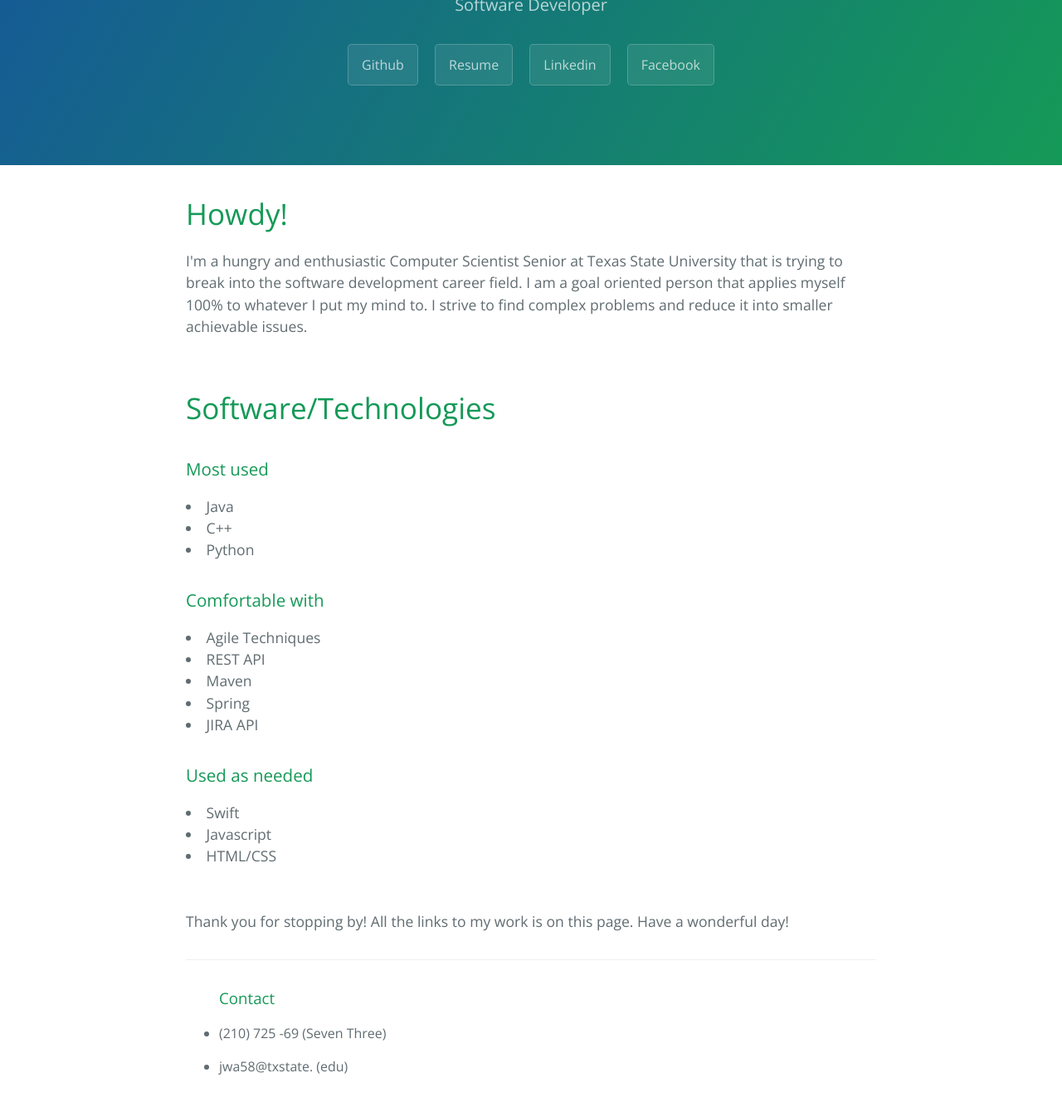
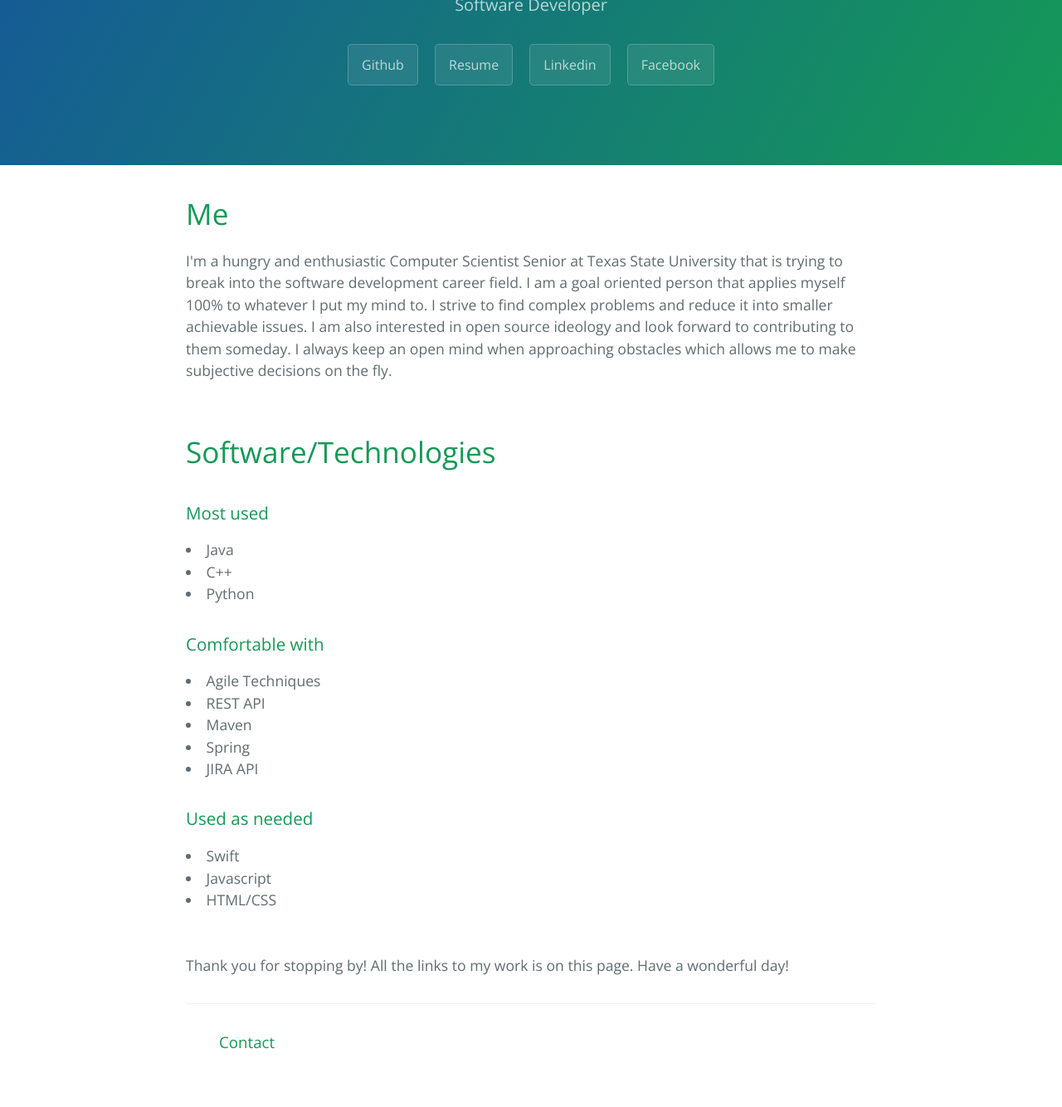
Before and after one commit to ayerswj/ayerswj.github.io, a Jekyll site: the page built from index.html, in a window 1280 px wide and 1400 px high, scrolled down 184 px. Shown: the top 1334 px of the window at 83% size. Built offline with Jekyll 4.4.1, drawn with Linux system fonts in a browser that asks for light colours.

Commit message:
contact update

```diff
--- a/_layouts/default.html
+++ b/_layouts/default.html
@@ -45,8 +45,7 @@
         {% endif %}
         <ul>
             <h3>Contact</h3>
-            <li><p>(210) 725 -69 (Seven Three)</p></li>
-            <li><p>jwa58@txstate. (edu)</p></li>
+            <a href="jwa58@txstate.edu" class="btn">Personal Email</a>
         </ul>
       </footer>
     </main>
--- a/index.html
+++ b/index.html
@@ -4,11 +4,12 @@
 ---
 
 		<div class="blurb">
-			<h1>Howdy!</h1>
+			<h1>Me</h1>
 			<p>I'm a hungry and enthusiastic Computer Scientist Senior at Texas State University that is trying to break into the
 				software development career field.  I am a goal oriented person that applies myself 100% to
 				whatever I put my mind to.  I strive to find complex problems and reduce it into smaller
-				achievable issues.
+				achievable issues.  I am also interested in open source ideology and look forward to contributing to them someday.
+				I always keep an open mind when approaching obstacles which allows me to make subjective decisions on the fly.
 				<br><br>
 				<h1>Software/Technologies</h1>
 				<h3>Most used</h3>
```
